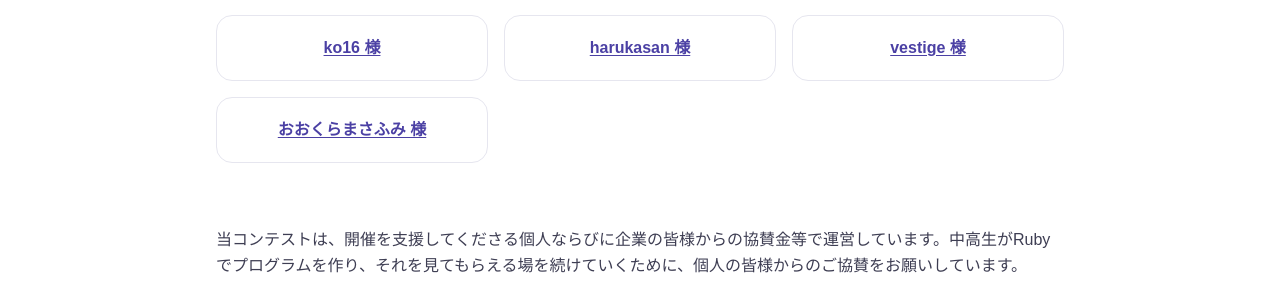
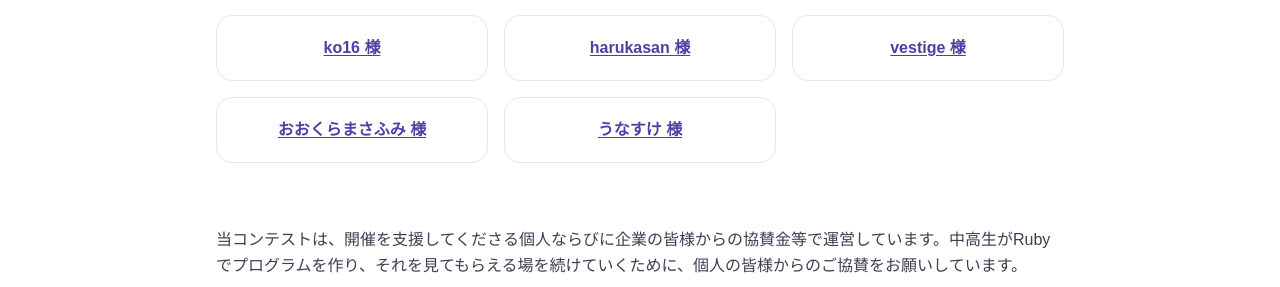
Before and after one commit to ruby-procon-net/ruby-procon-net-2026, a Jekyll site: the page built from supporters.html, in a window 1280 px wide and 900 px high, scrolled down 615 px. Shown: the part 139-426 px from the top of the window. Built offline with Jekyll 4.4.1, drawn with Linux system fonts in a browser that asks for light colours.

Commit message:
個人協賛リストにうなすけ様を追加

```diff
--- a/_data/supporters_2026.yml
+++ b/_data/supporters_2026.yml
@@ -26,3 +26,5 @@
   url: https://github.com/vestige
 - name: おおくらまさふみ 様
   url: https://okuramasafumi.com
+- name: うなすけ 様
+  url: https://unasuke.com/
```
